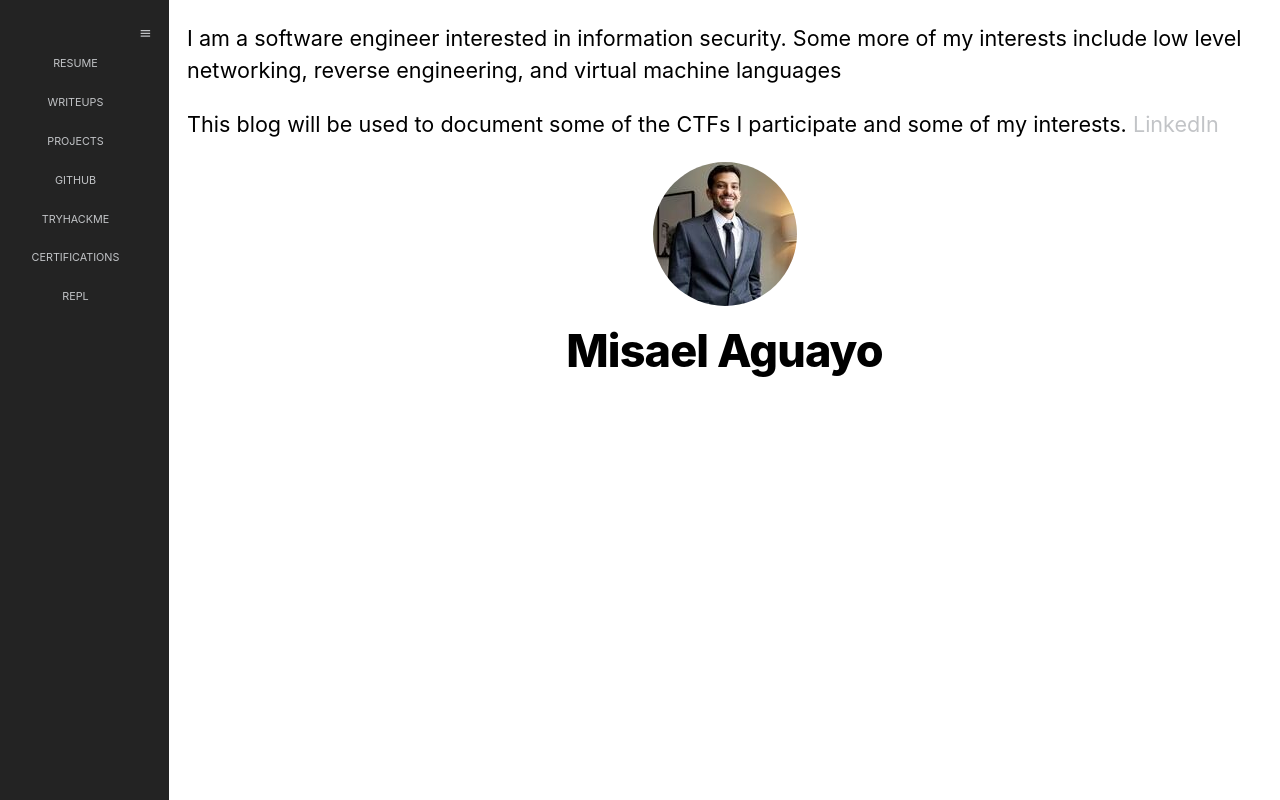
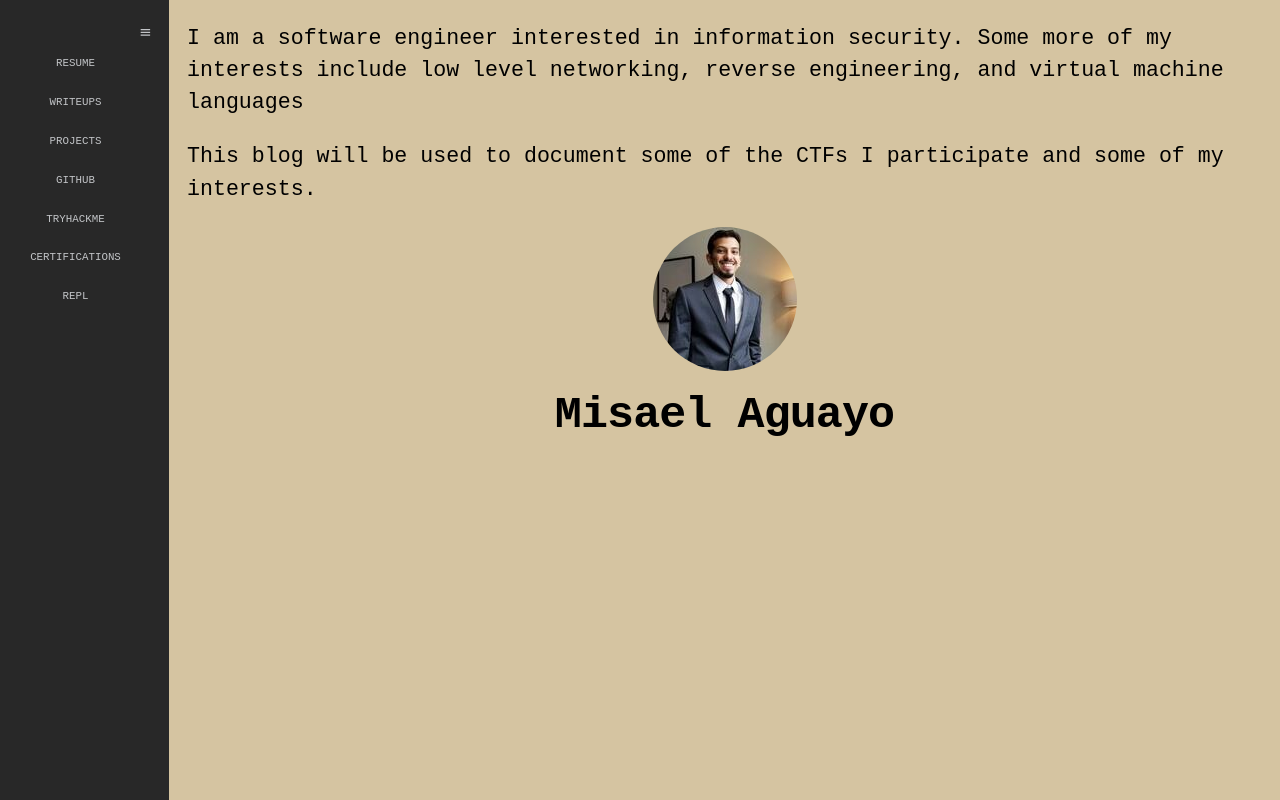
Before and after one commit to misaelaguayo/NextJSBlog, a Next.js app: page / in a window 1280 px wide. Built offline with nearby package versions, Linux system fonts and the light colour scheme.

Commit message:
Add gruvbox theme

```diff
--- a/components/layout.tsx
+++ b/components/layout.tsx
@@ -8,7 +8,7 @@ import Navbar from "./navbar";
 const name = "Misael Aguayo";
 export const siteTitle = "My Site";
 
-export default function Layout({ children, home }) {
+export default function Layout({ children, home = false }) {
   return (
     <div className={styles.container}>
       <Head>
--- a/components/navbar.module.css
+++ b/components/navbar.module.css
@@ -1,10 +1,7 @@
 .nav {
   width: 15%;
-  z-index: 1;
-  top: 0;
-  background-color: #232323;
+  background-color: #282828;
   transition: 0.5s ease;
-  overflow-x: hidden;
   padding: 1.5rem 1rem 1rem 0;
   display: flex;
   flex-direction: column;
@@ -13,16 +10,18 @@
 
 .navhidden {
   padding-top: 1.5rem;
-  background-color: #232323;
+  background-color: #282828;
   padding-left: 0.5rem;
   transition: 0.5s ease;
   width: 2%;
-  overflow-x: hidden;
+}
+
+.nav > *,
+.navhidden > * {
+  background-color: #282828;
 }
 
 .hamburger {
-  color: #c2c4c7;
-  align-self: right;
 }
 
 @media all and (max-width: 400px) {
--- a/components/navbar.tsx
+++ b/components/navbar.tsx
@@ -12,7 +12,7 @@ const Navbar = () => {
       className={expanded ? styles.nav : styles.navhidden}
       onClick={() => setExpanded(!expanded)}
     >
-      <div style={{ alignSelf: expanded ? "flex-end" : "flex-start" }}>
+      <div style={{ alignSelf: expanded && "flex-end" }}>
         <IconContext.Provider
           value={{ color: "#c2c4c7", className: styles.hamburger }}
         >
--- a/pages/index.tsx
+++ b/pages/index.tsx
@@ -1,5 +1,4 @@
 import Head from "next/head";
-import Navbar from "../components/navbar";
 import Layout, { siteTitle } from "../components/layout";
 import utilStyles from "../styles/utils.module.css";
 import { useEffect } from "react";
@@ -31,9 +30,6 @@ export default function Home() {
             <p>
               This blog will be used to document some of the CTFs I participate
               and some of my interests.{" "}
-              <a href="https://www.linkedin.com/in/misael-aguayo-58b22985">
-                LinkedIn
-              </a>
             </p>
           </section>
         </Layout>
--- a/pages/projects/projects.module.css
+++ b/pages/projects/projects.module.css
@@ -1,9 +1,7 @@
 .projects {
   display: flex;
   flex-direction: column;
-  gap: 2rem;
-  padding-left: 10%;
-  padding-right: 10%;
+  padding: 1rem;
 }
 
 .card {
--- a/styles/global.css
+++ b/styles/global.css
@@ -2,8 +2,7 @@ html,
 body {
   padding: 0;
   margin: 0;
-  font-family: -apple-system, BlinkMacSystemFont, Segoe UI, Roboto, Oxygen,
-    Ubuntu, Cantarell, Fira Sans, Droid Sans, Helvetica Neue, sans-serif;
+  font-family: Courier New;
   line-height: 1.6;
   font-size: 18px;
 }
@@ -26,6 +25,10 @@ a:hover {
   text-decoration: underline;
 }
 
+div {
+  background-color: #d5c4a1;
+}
+
 img {
   max-width: 100%;
   display: block;
```
